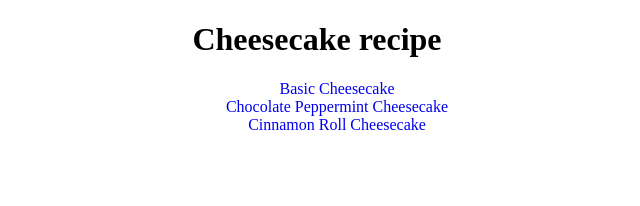
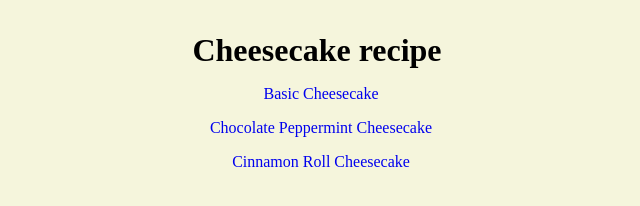
Before and after one commit to xSyl25/odin-recipes, a plain HTML site: page index.html in a window 1280 px wide. Shown: the whole page, without its empty margins (323-963 px from the left). Drawn offline with Linux system fonts and the light colour scheme.

Commit message:
add margins and change background color

```diff
--- a/styles.css
+++ b/styles.css
@@ -1,5 +1,11 @@
+* {
+    margin: 0;
+}
+
 .body-main {
     text-align: center;
+    background-color: beige;
+    margin: 2em auto;
 }
 
 a {
@@ -8,4 +14,5 @@ a {
 
 .ul-main li {
     list-style-type: none;
+    margin: 1em 2em 1em 0em;
 }
```
Also changed, not shown: index.html (+1 -1 lines).
